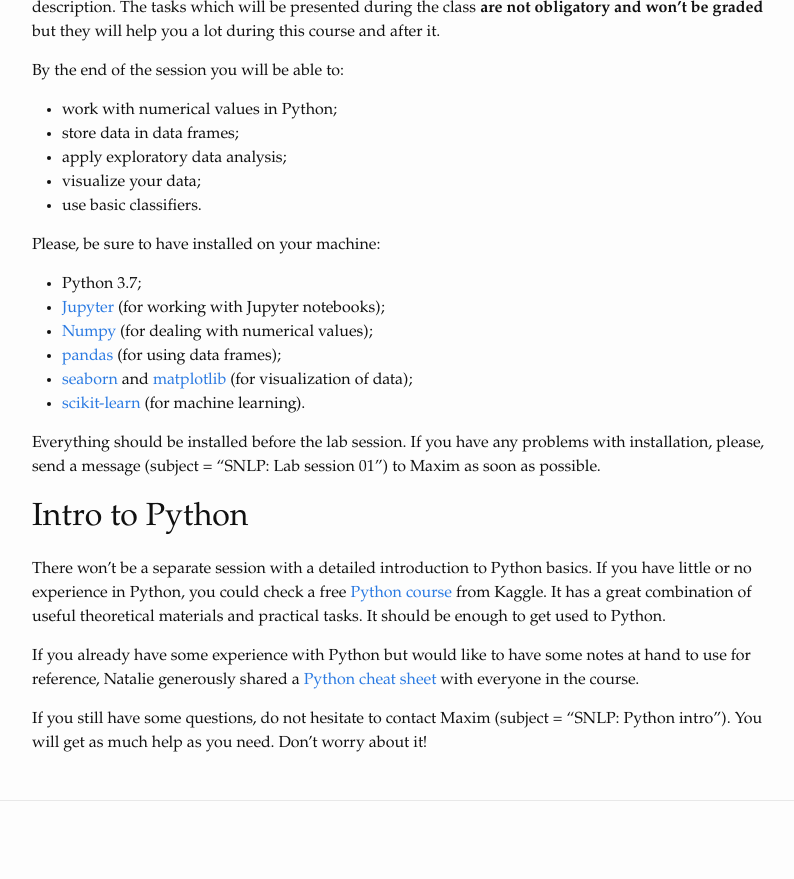
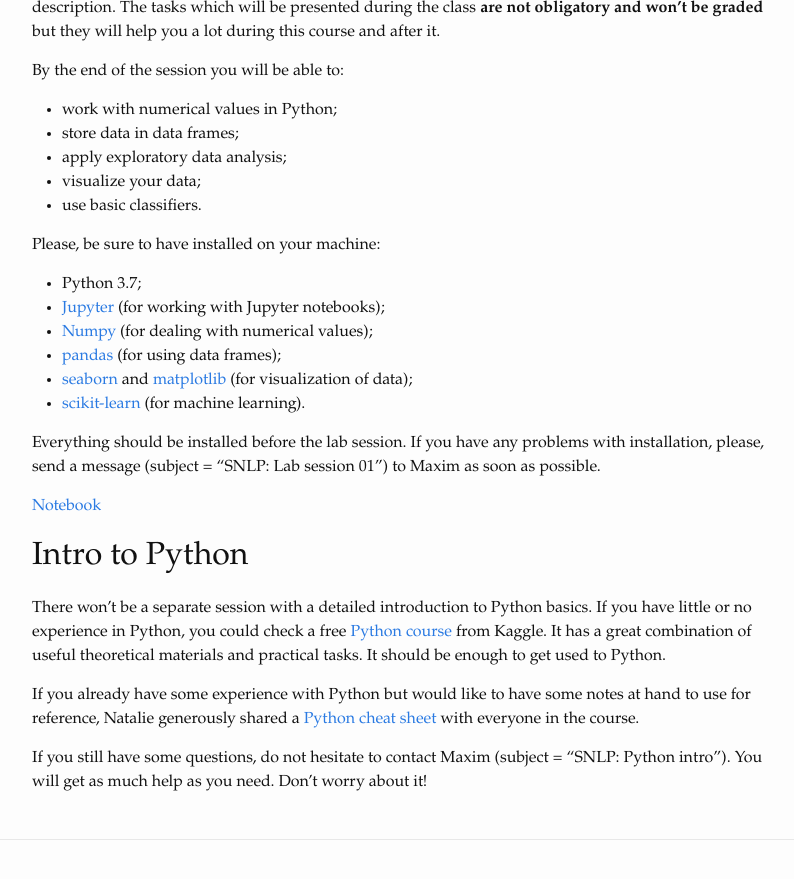
Before and after one commit to snlp2019/snlp2019.github.io, a Jekyll site: the page built from assignments.md, in a window 1280 px wide and 900 px high, scrolled down 681 px. Shown: the top 879 px of the window, without its empty margins (238-1032 px from the left). Built offline with Jekyll 4.4.1, drawn with Linux system fonts in a browser that asks for light colours.

Commit message:
added slides

```diff
--- a/assignments.md
+++ b/assignments.md
@@ -52,6 +52,8 @@ Please, be sure to have installed on your machine:
 
 Everything should be installed before the lab session. If you have any problems with installation, please, send a message (subject = "SNLP: Lab session 01") to Maxim as soon as possible.
 
+[Notebook](https://snlp2019.github.io/slides/numpy_intro.ipynb)
+
 # Intro to Python
 
 There won't be a separate session with a detailed introduction to Python basics. If you have little or no experience in Python, you could check a free [Python course](https://www.kaggle.com/learn/python) from Kaggle. It has a great combination of useful theoretical materials and practical tasks. It should be enough to get used to Python.
```
